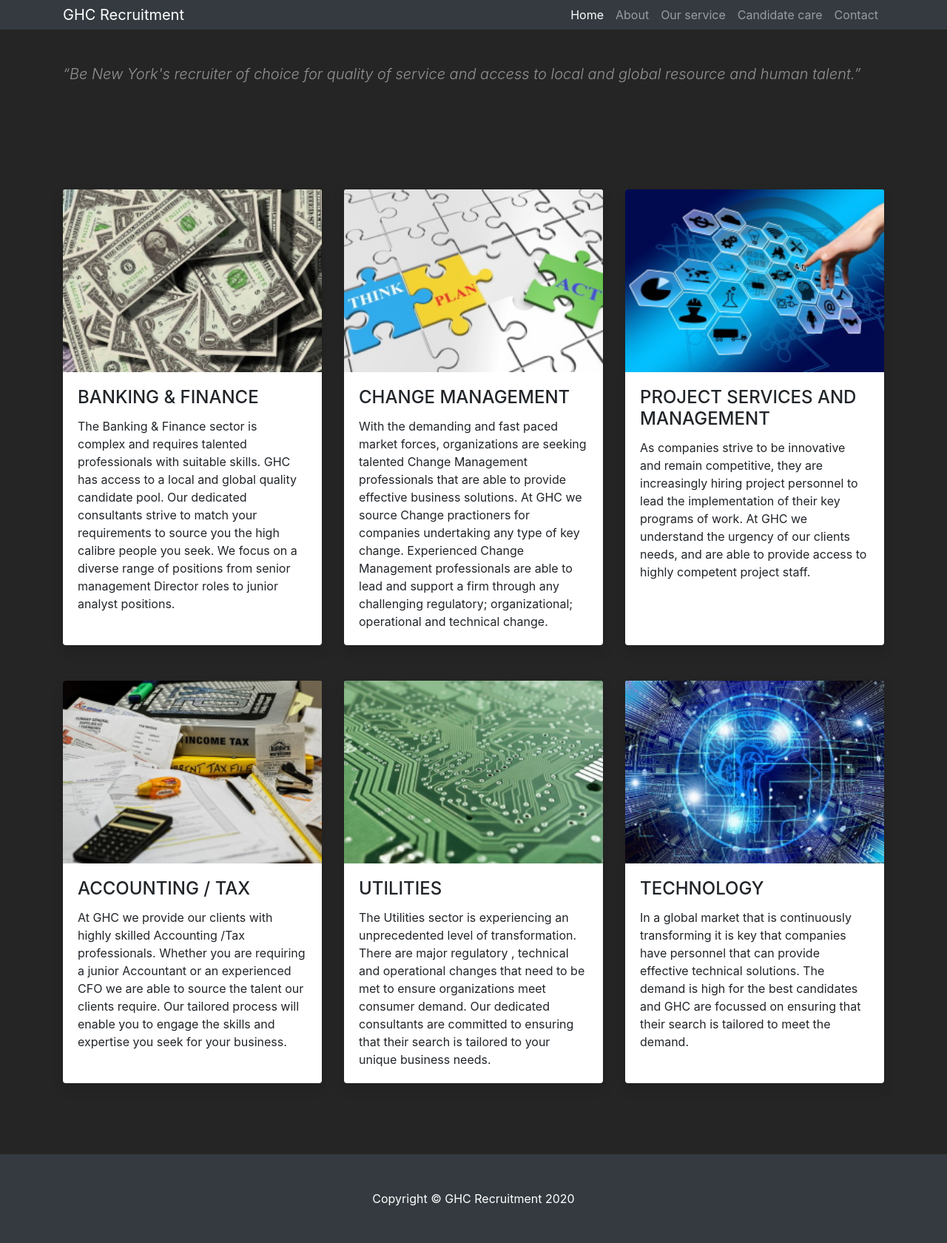
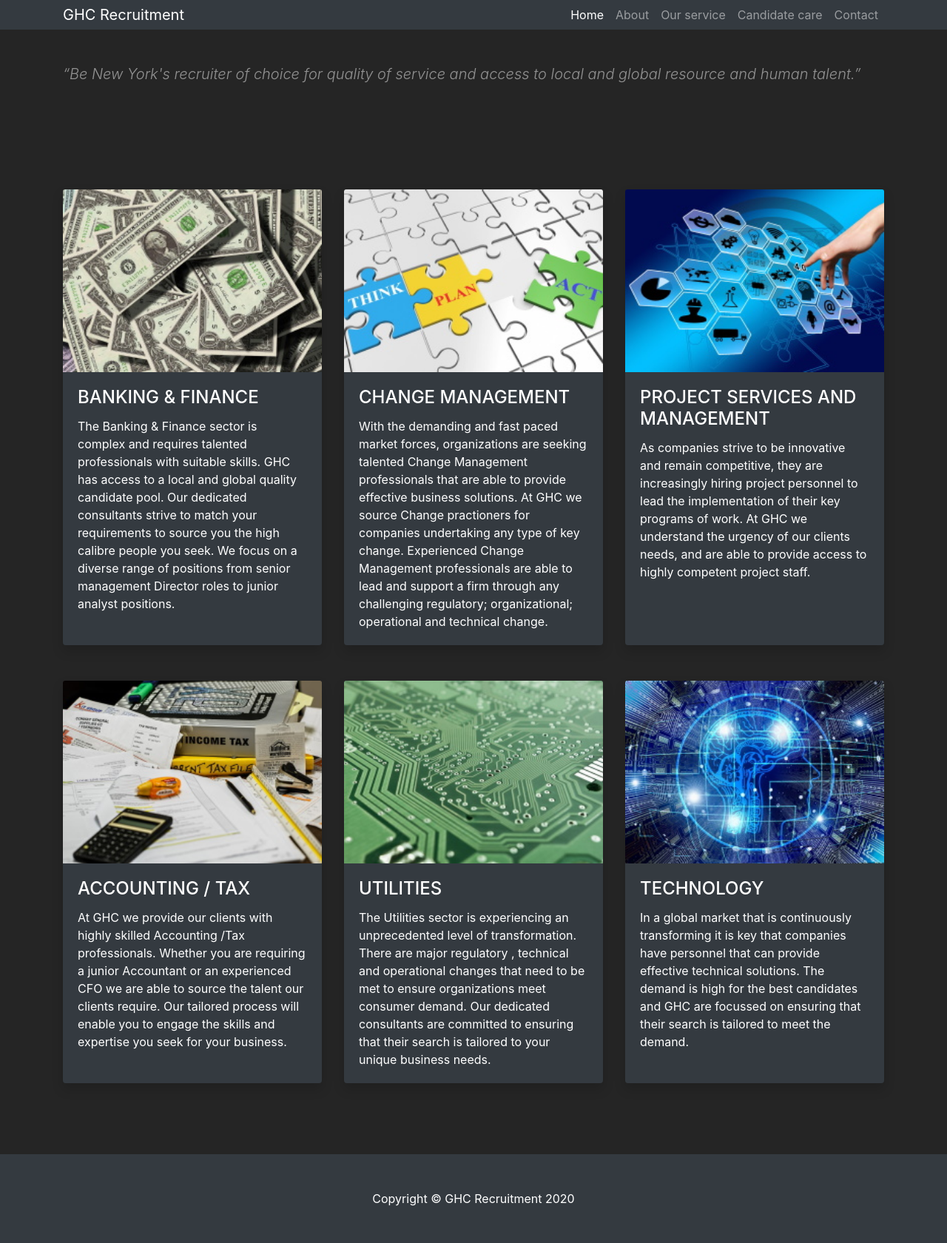
Before and after one commit to MalWalters/ghc-recruitment.github.io, a Jekyll site: the page built from index.html, in a window 1280 px wide. Shown: the whole page at 74% size. Built offline with Jekyll 4.4.1, drawn with Linux system fonts in a browser that asks for light colours.

Commit message:
card background and text change

```diff
--- a/index.html
+++ b/index.html
@@ -15,7 +15,7 @@ layout: default
 
 <div class="row">
   <div class="col-md-4 mb-5">
-    <div class="card border-0 shadow h-100">
+    <div class="card border-0 shadow h-100 bg-dark text-white">
       <img class="card-img-top" src="{{site.baseurl}}/assets/images/hero-image-banking.jpg" alt="Banking" />
       <div class="card-body">
         <h4 class="card-title">BANKING & FINANCE</h4>
@@ -29,7 +29,7 @@ layout: default
     </div>
   </div>
   <div class="col-md-4 mb-5">
-    <div class="card border-0 shadow h-100">
+    <div class="card border-0 shadow h-100 bg-dark text-white">
       <img class="card-img-top" src="{{site.baseurl}}/assets/images/hero-image-change-management.jpg" alt="Change management" />
       <div class="card-body">
         <h4 class="card-title">CHANGE MANAGEMENT</h4>
@@ -43,7 +43,7 @@ layout: default
     </div>
   </div>
   <div class="col-md-4 mb-5">
-    <div class="card border-0 shadow h-100">
+    <div class="card border-0 shadow h-100 bg-dark text-white">
       <img class="card-img-top" src="{{site.baseurl}}/assets/images/hero-image-projects.jpg" alt="Projects" />
       <div class="card-body">
         <h4 class="card-title">PROJECT SERVICES AND MANAGEMENT</h4>
@@ -60,7 +60,7 @@ layout: default
 <!-- /.row -->
 <div class="row">
   <div class="col-md-4 mb-5">
-    <div class="card border-0 shadow h-100">
+    <div class="card border-0 shadow h-100 bg-dark text-white">
       <img class="card-img-top" src="{{site.baseurl}}/assets/images/hero-image-accounting.jpg" alt="Accounting" />
       <div class="card-body">
         <h4 class="card-title">ACCOUNTING / TAX</h4>
@@ -74,7 +74,7 @@ layout: default
     </div>
   </div>
   <div class="col-md-4 mb-5">
-    <div class="card border-0 shadow h-100">
+    <div class="card border-0 shadow h-100 bg-dark text-white">
       <img class="card-img-top" src="{{site.baseurl}}/assets/images/hero-image-utilities.jpg" alt="Utilities" />
       <div class="card-body">
         <h4 class="card-title">UTILITIES</h4>
@@ -88,7 +88,7 @@ layout: default
     </div>
   </div>
   <div class="col-md-4 mb-5">
-    <div class="card border-0 shadow h-100">
+    <div class="card border-0 shadow h-100 bg-dark text-white">
       <img class="card-img-top" src="{{site.baseurl}}/assets/images/hero-image-technology.jpg" alt="Technology" />
       <div class="card-body">
         <h4 class="card-title">TECHNOLOGY</h4>
```
